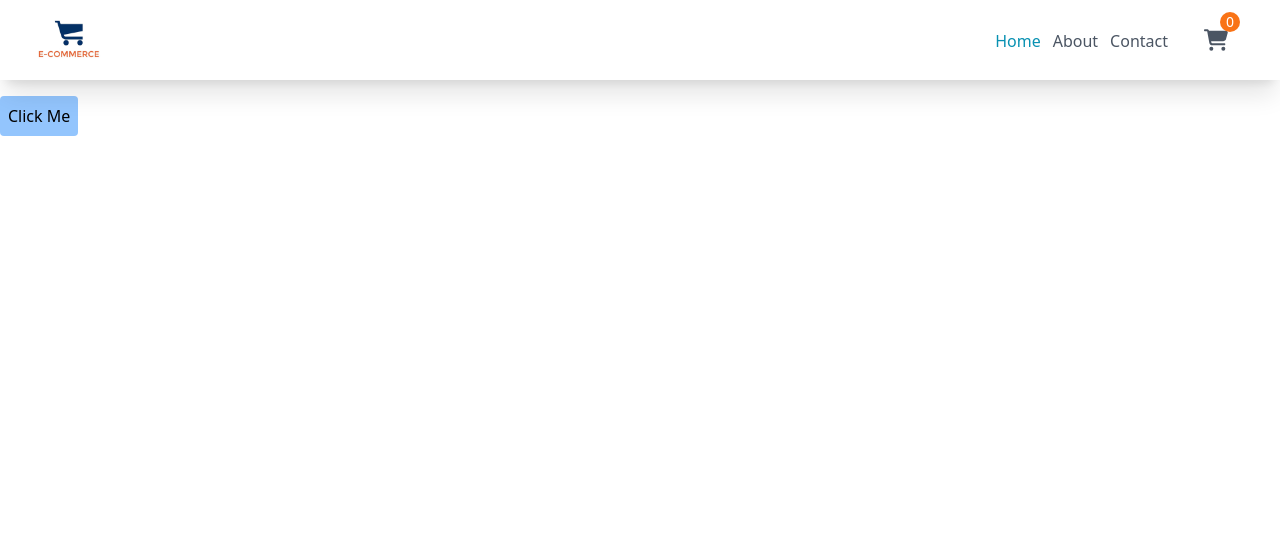
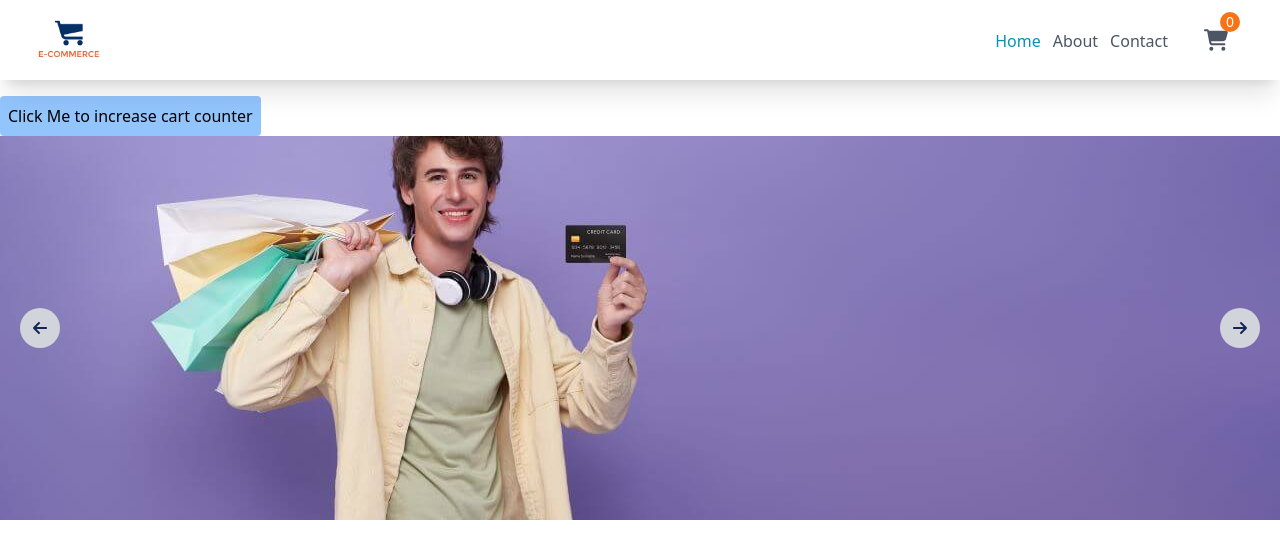
Before and after one commit to doaa-fakher0612/E-Commerce-react-app, a React (Vite) app: page / in a window 1280 px wide. Shown: the top 558 px of the page. Built offline with nearby package versions, Linux system fonts and the light colour scheme.

Commit message:
add carousel buttons, img

```diff
--- a/package.json
+++ b/package.json
@@ -12,7 +12,7 @@
   "dependencies": {
     "react": "^18.3.1",
     "react-dom": "^18.3.1",
-    "react-icons": "^5.4.0"
+    "react-icons": "^5.5.0"
   },
   "devDependencies": {
     "@eslint/js": "^9.15.0",
--- a/src/App.jsx
+++ b/src/App.jsx
@@ -3,6 +3,7 @@ import Header from "./Components/Header/Header";
 import "./index.css";
 import "./App.css";
 import MainContent from "./Components/Header/MainContent";
+import Carousel from "./Components/Carousel/carousel";
 
 export default function App() {
   let [sharedCounter, setSharedCounter] = React.useState(0);
@@ -19,6 +20,8 @@ export default function App() {
         sharedCounter={sharedCounter}
         setSharedCounter={setSharedCounter}
       ></MainContent>
+
+      <Carousel></Carousel>
     </div>
   );
 }
--- /dev/null
+++ b/src/Components/Carousel/Carousel.jsx
@@ -0,0 +1,34 @@
+import React from "react";
+import img1 from "../../assets/carousel2.jpg";
+import img2 from "../../assets/carousel3.jpg";
+import img3 from "../../assets/carousel4.jpg";
+import { FaArrowRight } from "react-icons/fa6";
+import { FaArrowLeft } from "react-icons/fa6";
+export default function Carousel() {
+
+  const [carouselImg, setCarouselImg] = React.useState(img1);
+
+  let carouselImgs = [img1, img2, img3];
+
+  return (
+    <>
+     <div id="carousel" class="relative h-96 w-full bg-red-300">
+            <div class="prev absolute flex h-full w-20 items-center justify-center hover:text-primaryLight">
+                <button class="group flex size-10 items-center justify-center rounded-full bg-gray-300">
+                    <FaArrowLeft  class ="text-blue-950 group-hover:text-primaryLight" />
+                </button>
+            </div>
+
+            <div class="h-full w-full">
+                <img id="carousel_image" src={img1} class="h-full w-full object-cover"/>
+            </div>
+
+            <div class="next absolute right-0 top-0 z-30 flex h-full w-20 items-center justify-center">
+                <button class="group flex size-10 items-center justify-center rounded-full bg-gray-300">
+                <FaArrowRight  class ="text-blue-950 group-hover:text-primaryLight" />
+                </button>
+            </div>
+        </div>
+    </>
+  );
+}
--- a/src/Components/Header/MainContent.jsx
+++ b/src/Components/Header/MainContent.jsx
@@ -8,7 +8,7 @@ export default function MainContent({sharedCounter ,setSharedCounter}){
 
 // return
 return(
-    <button onClick={handleAdd} className="bg-blue-300 p-2 rounded">Click Me</button>
+    <button onClick={handleAdd} className="bg-blue-300 p-2 rounded">Click Me to increase cart counter</button>
 )
 
 }
```
Also changed, not shown: 1 other file (tests, documents, lock files or other folders).
